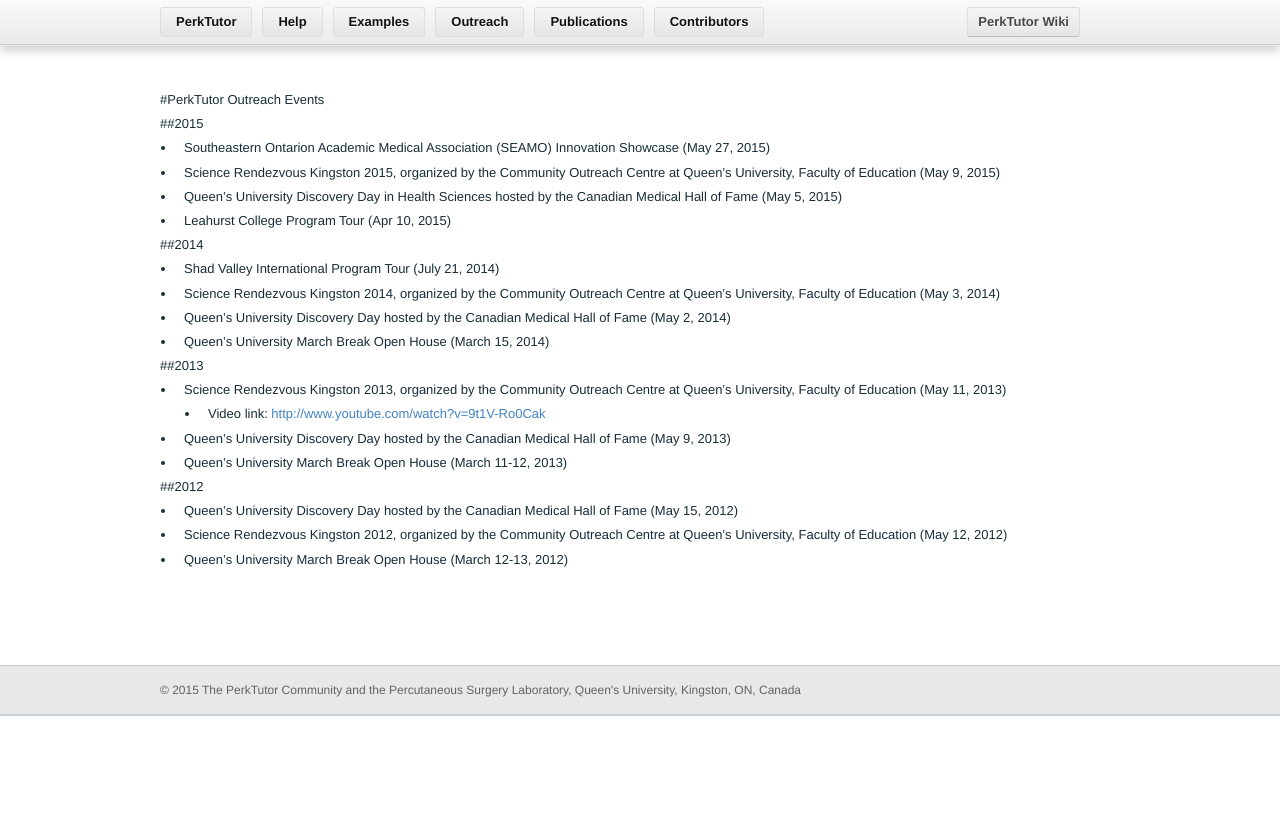
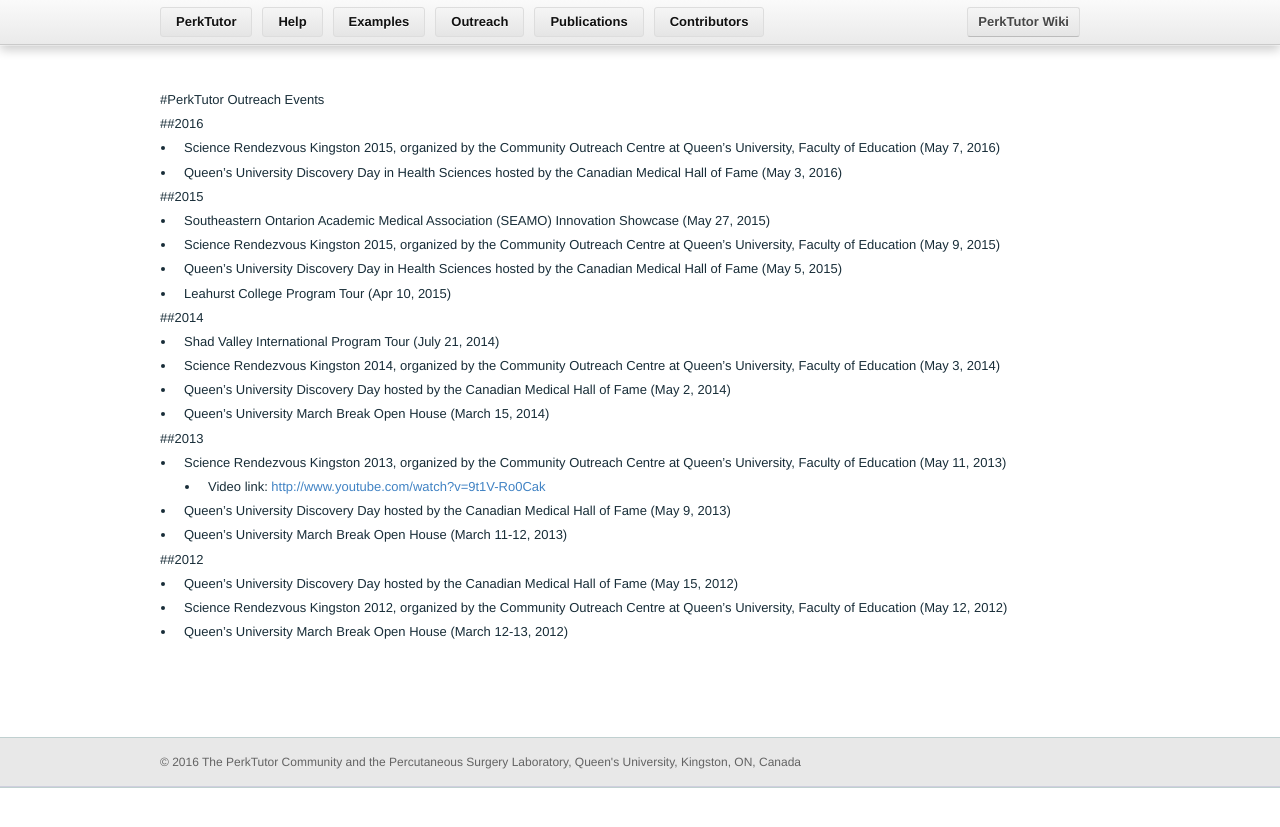
Before and after one commit to PerkTutor/perktutor.github.io, a Jekyll site: the page built from Outreach.md, in a window 1280 px wide. Shown: the top 827 px of the page. Built offline with Jekyll 4.4.1, drawn with Linux system fonts in a browser that asks for light colours.

Commit message:
Updating outreach information.

```diff
--- a/Outreach.md
+++ b/Outreach.md
@@ -2,6 +2,12 @@
 layout: pages
 ---
 #PerkTutor Outreach Events
+
+##2016
+
+*   Science Rendezvous Kingston 2015, organized by the Community Outreach Centre at Queen's University, Faculty of Education (May 7, 2016)
+
+*   Queen's University Discovery Day in Health Sciences hosted by the Canadian Medical Hall of Fame (May 3, 2016)
 
 
 ##2015
--- a/_layouts/default.html
+++ b/_layouts/default.html
@@ -32,7 +32,7 @@
       <div class="upper_footer"> <!-- -->
         <div class="inner clearfix">
           <!--[if IE]><div id="legal_ie"><![endif]-->
-          <p>&copy; 2015 The PerkTutor Community and the Percutaneous Surgery Laboratory, Queen's University, Kingston, ON, Canada</p>
+          <p>&copy; 2016 The PerkTutor Community and the Percutaneous Surgery Laboratory, Queen's University, Kingston, ON, Canada</p>
         </div><!-- /#legal or /#legal_ie-->
       </div><!-- class="lower_footer" -->
     </footer>
```
